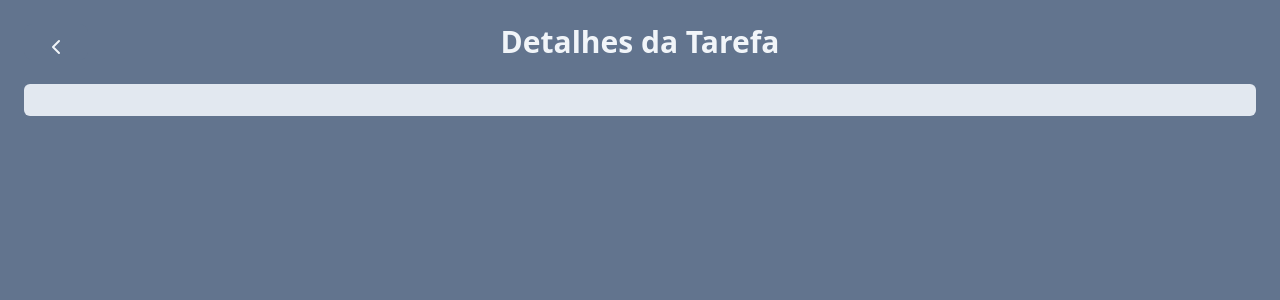
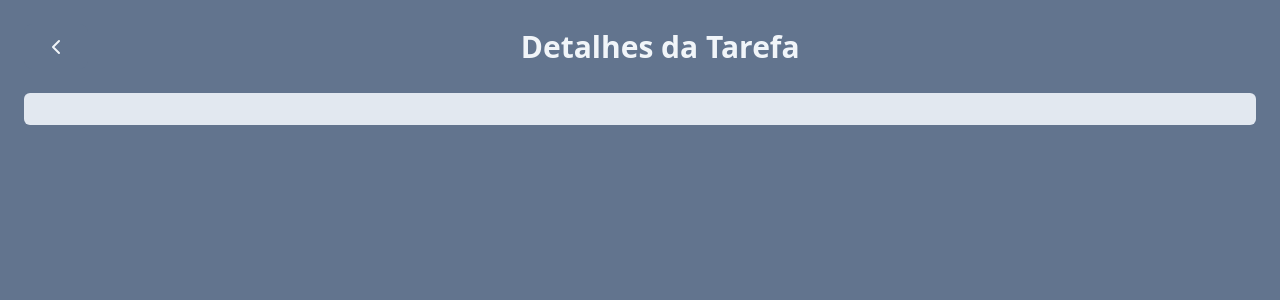
Before and after one commit to NataliaNogueira1/gerenciador-tarefas, a React (Vite) app: page /task in a window 1280 px wide. Shown: the top 300 px of the page. Built offline with nearby package versions, Linux system fonts and the light colour scheme.

Commit message:
Correção centralização do título na página de detalhes

```diff
--- a/src/pages/TaskPage.jsx
+++ b/src/pages/TaskPage.jsx
@@ -11,12 +11,14 @@ function TaskPage() {
   return (
     <div className="h-screen w-screen bg-slate-500 p-6">
       <div className="w-full mx-auto space-y-4">
-        <div className="flex justify-center relative mb-6">
-          <button onClick={() => navigate(-1)}
-            className="absolute left-0 top-0 bottom-0 text-slate-100 !bg-slate-500">
+        <div className="flex items-center justify-between mb-6">
+          <button onClick={() => navigate(-1)} className="text-slate-100 !bg-slate-500">
             <ChevronLeftIcon />
           </button>
-          <Title>Detalhes da Tarefa</Title>
+          <div className="flex-1 text-center">
+            <Title>Detalhes da Tarefa</Title>
+          </div>
+          <div className="w-6" />
         </div>
 
         <div className="bg-slate-200 p-4 rounded-md">
```
